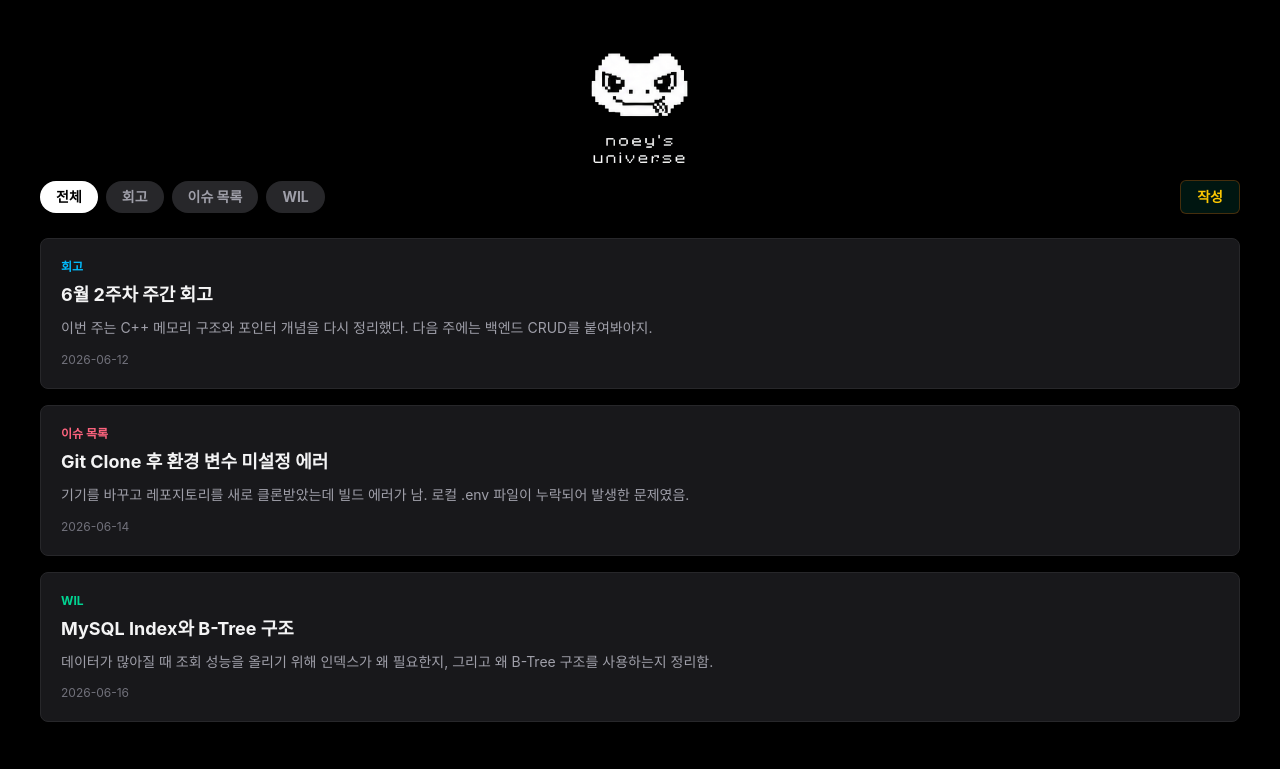
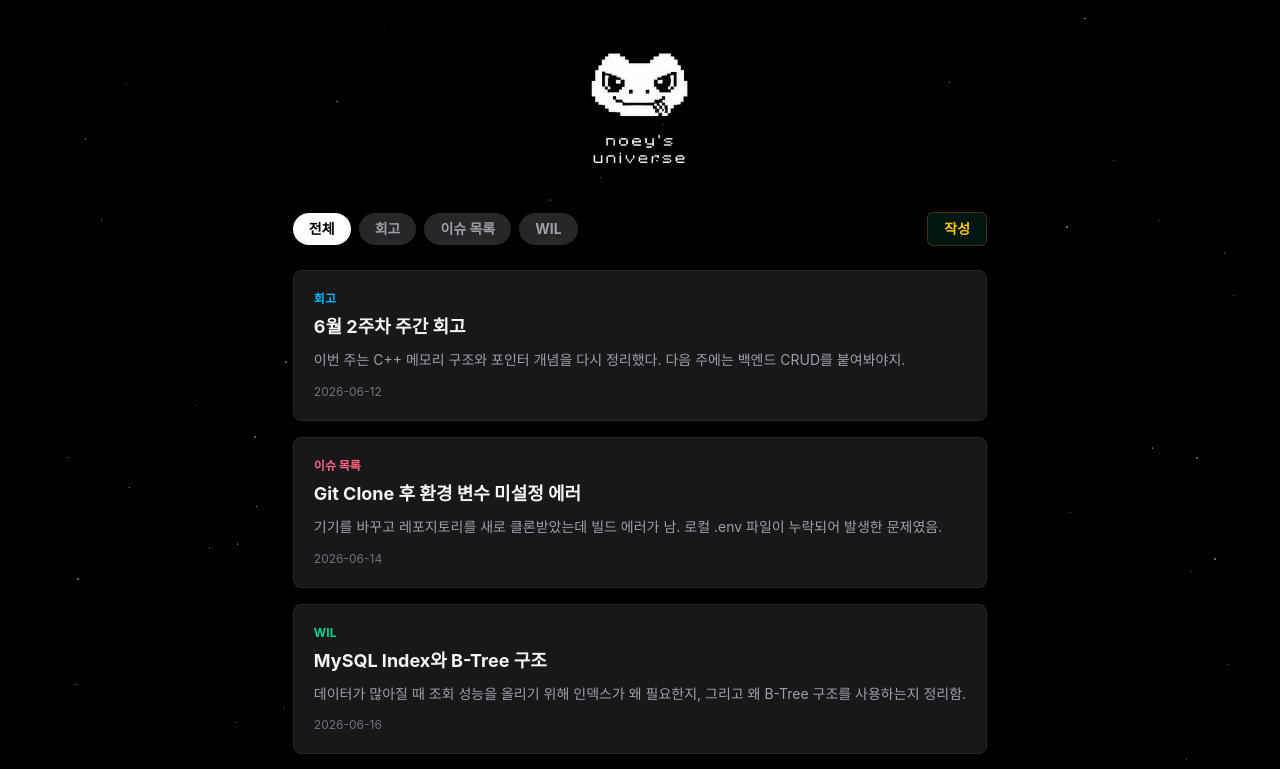
Before and after one commit to quequuen/noey-log_frontend, a React (Vite) app: page / in a window 1280 px wide. Shown: the top 769 px of the page. Built offline with nearby package versions, Linux system fonts and the light colour scheme.

Commit message:
design: 배경 변경

```diff
--- /dev/null
+++ b/src/components/BackgroundStars.tsx
@@ -0,0 +1,54 @@
+import { useEffect, useState } from 'react';
+
+interface Star {
+  id: number;
+  top: string;
+  left: string;
+  size: string;
+  opacity: number;
+  animationDuration: string;
+}
+
+export default function BackgroundStars() {
+  const [stars, setStars] = useState<Star[]>([]);
+
+  useEffect(() => {
+    const starCount = 60;
+    const generatedStars: Star[] = [];
+
+    for (let i = 0; i < starCount; i++) {
+      const size = `${Math.random() * 1.5 + 0.5}px`;
+      const top = `${Math.random() * 100}%`;
+      const left = `${Math.random() * 100}%`;
+      const opacity = Math.random() * 0.6 + 0.2;
+      const animationDuration = `${Math.random() * 3 + 2}s`;
+
+      generatedStars.push({ id: i, top, left, size, opacity, animationDuration });
+    }
+
+    const timer = setTimeout(() => {
+      setStars(generatedStars);
+    }, 0);
+
+    return () => clearTimeout(timer);
+  }, []);
+
+  return (
+    <div className="fixed inset-0 overflow-hidden pointer-events-none z-0">
+      {stars.map((star) => (
+        <div
+          key={star.id}
+          className="absolute bg-white rounded-full animate-pulse"
+          style={{
+            top: star.top,
+            left: star.left,
+            width: star.size,
+            height: star.size,
+            opacity: star.opacity,
+            animationDuration: star.animationDuration,
+          }}
+        />
+      ))}
+    </div>
+  );
+}
--- a/src/hooks/usePosts.ts
+++ b/src/hooks/usePosts.ts
@@ -8,6 +8,7 @@ const initialData: Post[] = [
   { id: 1, type: '회고', title: '6월 2주차 주간 회고', content: '이번 주는 C++ 메모리 구조와 포인터 개념을 다시 정리했다. 다음 주에는 백엔드 CRUD를 붙여봐야지.', date: '2026-06-12' },
   { id: 2, type: '이슈 목록', title: 'Git Clone 후 환경 변수 미설정 에러', content: '기기를 바꾸고 레포지토리를 새로 클론받았는데 빌드 에러가 남. 로컬 .env 파일이 누락되어 발생한 문제였음.', date: '2026-06-14' },
   { id: 3, type: 'WIL', title: 'MySQL Index와 B-Tree 구조', content: '데이터가 많아질 때 조회 성능을 올리기 위해 인덱스가 왜 필요한지, 그리고 왜 B-Tree 구조를 사용하는지 정리함.', date: '2026-06-16' },
+  { id: 4, type: '회고', title: '6월 2주차 주간 회고', content: '이번 주는 C++ 메모리 구조와 포인터 개념을 다시 정리했다. 다음 주에는 백엔드 CRUD를 붙여봐야지.', date: '2026-06-12' },
 ];
 
 export const usePosts = () => {
--- a/src/main.tsx
+++ b/src/main.tsx
@@ -2,10 +2,16 @@ import { createRoot } from 'react-dom/client'
 import './index.css'
 import App from './App.tsx'
 import Header from './layouts/Header.tsx'
+import BackgroundStars from './components/BackgroundStars.tsx'
 
 createRoot(document.getElementById('root')!).render(
-  <div className='flex-col justify-center item-center p-10'>
-    <Header/>
-    <App/>
+  <div className='relative flex flex-col items-stretch p-10 gap-8 min-h-screen bg-black overflow-x-hidden'>
+
+    <BackgroundStars />
+
+    <div className="z-10 w-full flex flex-col items-center gap-8 mx-auto">
+      <Header/>
+      <App/>
+    </div>
   </div>
 )
--- a/src/pages/MainDashboard.tsx
+++ b/src/pages/MainDashboard.tsx
@@ -56,9 +56,9 @@ export default function MainDashboard({ posts, loading }: MainDashboardProps) {
 
       {/* 리스트 목록 */}
       {loading ? (
-        <p className="text-center text-zinc-500 py-10">불러오는 중...</p>
+        <p className="text-center text-zinc-500 py-10 w-full">불러오는 중...</p>
       ) : (
-        <div className="flex flex-col gap-4">
+        <div className="flex flex-col gap-4 w-full">
           {filteredPosts.map(post => {
             const { text, hoverBorder } = getPostStyles(post.type);
 
@@ -66,7 +66,7 @@ export default function MainDashboard({ posts, loading }: MainDashboardProps) {
                 <div
                 key={post.id}
                 onClick={() => navigate(`/post/${post.id}`)}
-                className={`p-5 bg-zinc-900 border border-zinc-800 rounded-lg cursor-pointer hover:bg-zinc-900/80 transition-all duration-200 shadow-sm ${hoverBorder}`}
+                className={`w-full p-5 bg-zinc-900 border border-zinc-800 rounded-lg cursor-pointer hover:bg-zinc-900/80 transition-all duration-200 shadow-sm ${hoverBorder}`}
                 >
                 {/* 카테고리 배지 */}
                 <span className={`text-xs font-bold block mb-1.5 ${text}`}>
```
